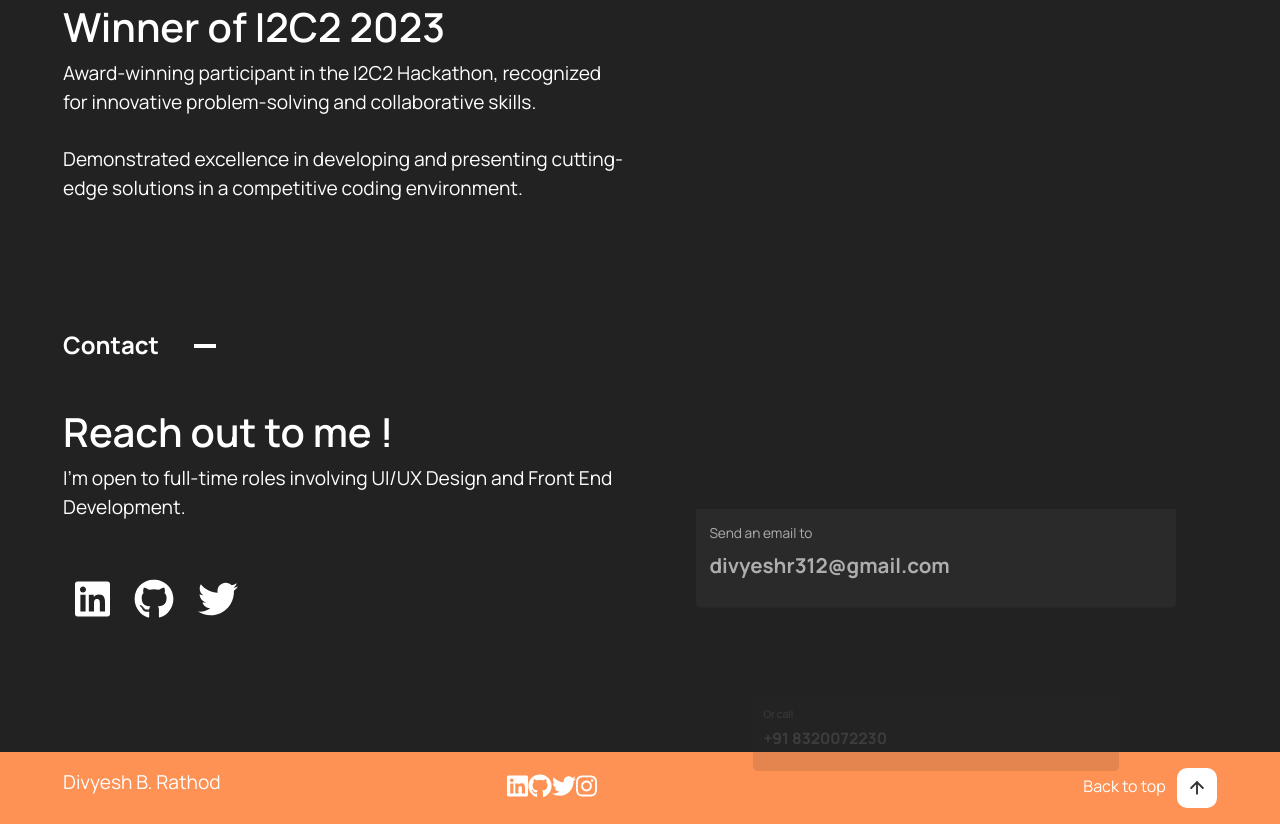
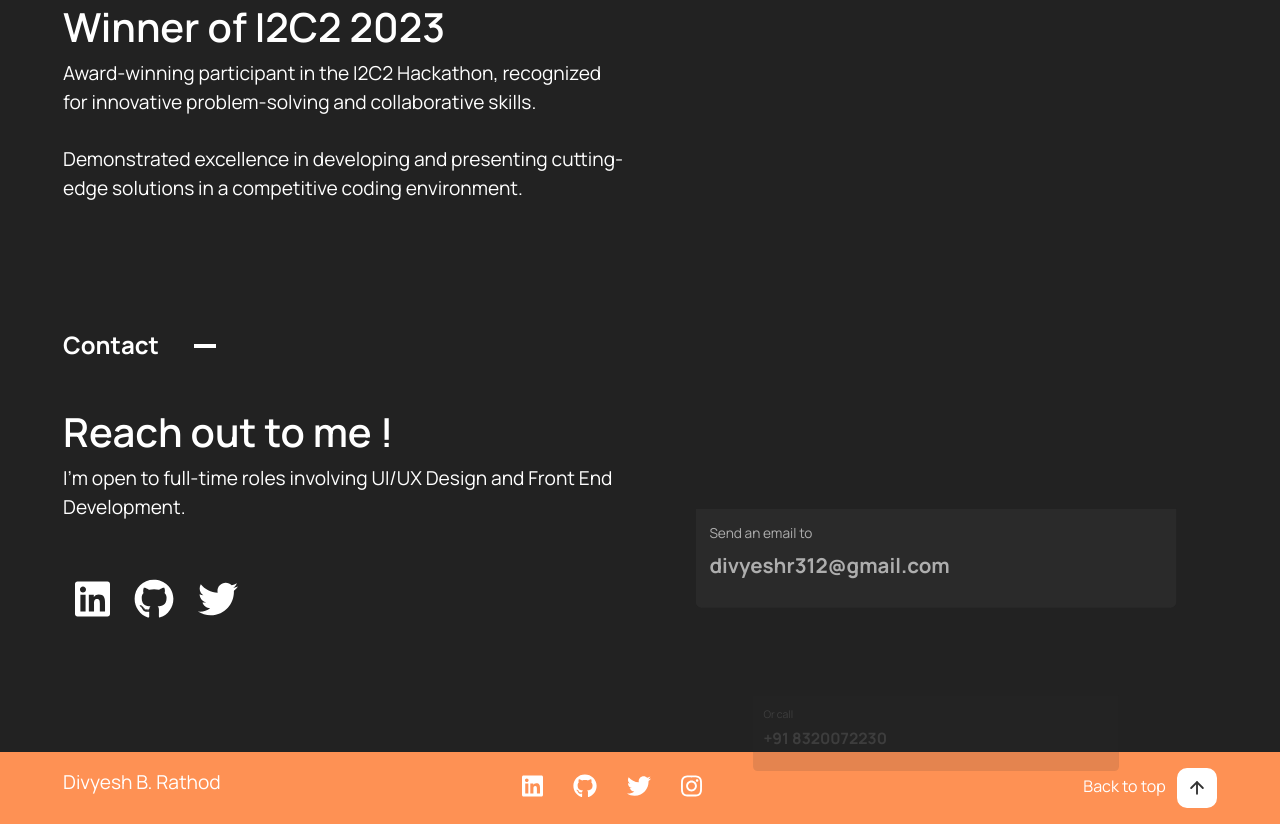
Before and after one commit to rathoddivyesh/rd.me, a plain HTML site: page index.html in a window 1280 px wide. Shown: the part 6565-7389 px from the top of the page. Drawn offline with Linux system fonts and the light colour scheme.

Commit message:
Update styles.css

```diff
--- a/assets/css/styles.css
+++ b/assets/css/styles.css
@@ -740,6 +740,7 @@ input:checked + .slider:before {
 .footer__icons a {
   color: var(--white);
   font-size: 1.5rem;
+  margin: 0px 15px;
 }
 
 .footer__up {
```
